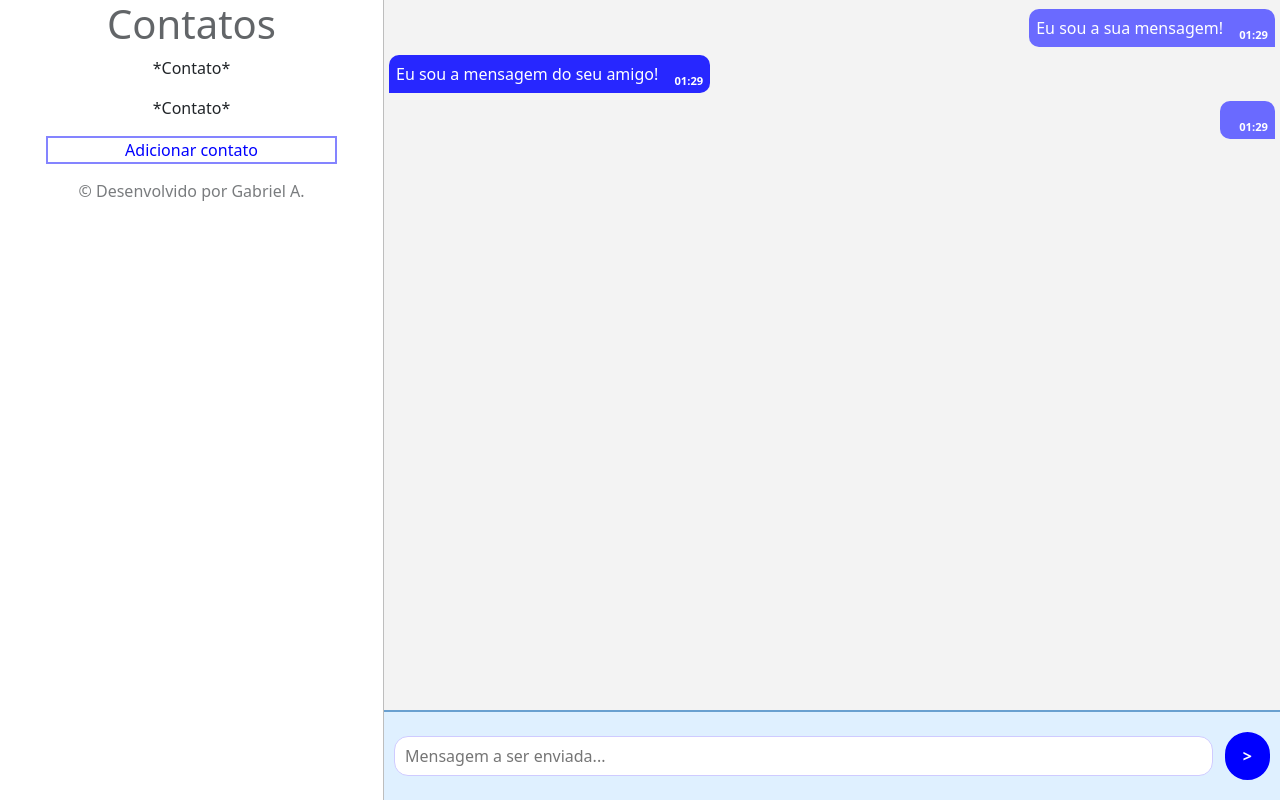
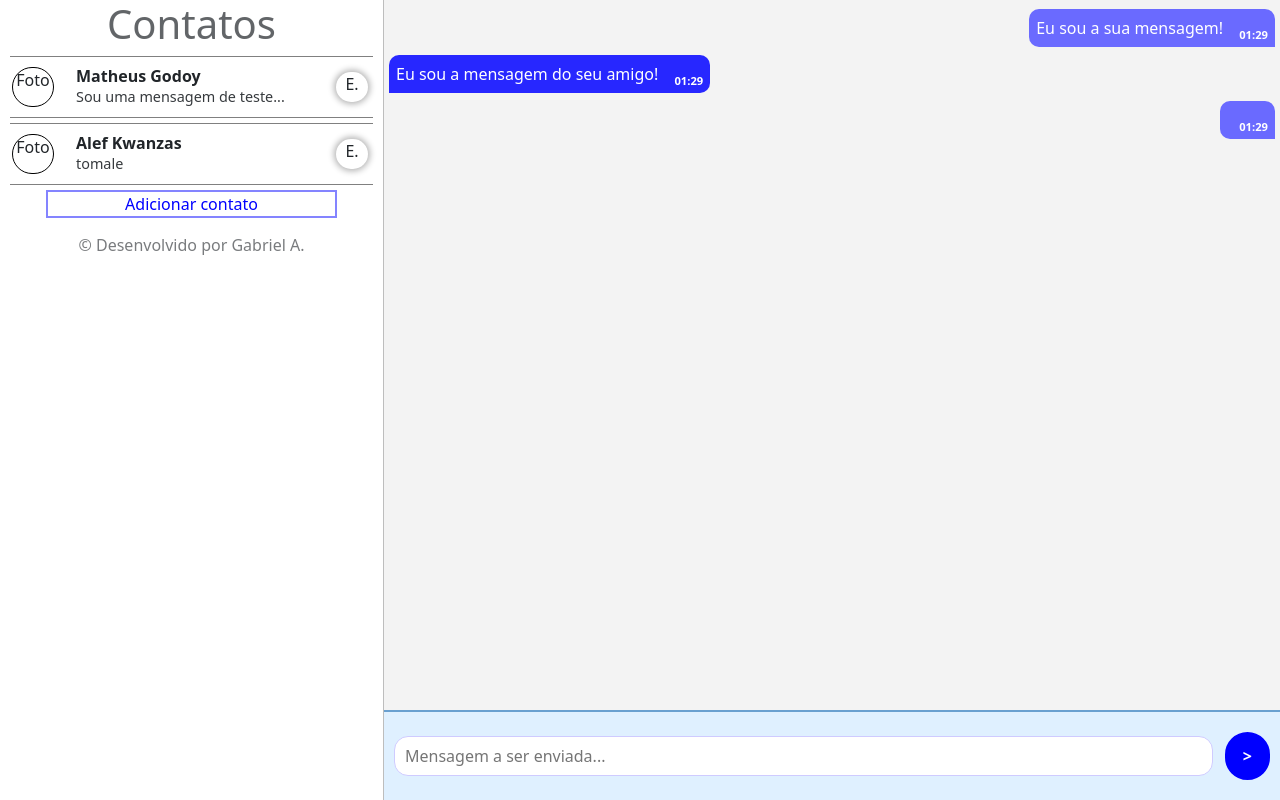
Before and after one commit to Scoorpioon/Tap-and-Send, a React (Create React App) app: page / in a window 1280 px wide. Built offline with nearby package versions, Linux system fonts and the light colour scheme.

Commit message:
Adição de diversas informações
Adicionado nome, foto, última mensagem e botão de edição de contato

```diff
--- a/src/components/contact.jsx
+++ b/src/components/contact.jsx
@@ -1,10 +1,24 @@
 import React, {useRef, useState, lazy} from 'react';
 import '../styles/contactBar.css';
+import dadosMensagem from '../global/data';
 
-const Contato = ({nome, texto}) => {
+const Contato = ({nome, texto, id}) => {
+    const selecionarContato = () => {
+        console.log('ID do contato selecionado: ' + id)
+    }
+
     return(
-        <div className="contact">
-            <p>*Contato*</p>
+        <div className="_contato" onClick={selecionarContato}>
+            <div className="_info-contato">
+                <span className="foto-contato">Foto</span>
+                <div className="textos-contato">
+                    <span className="nome-contato">{nome}</span>
+                    <span className="mensagem-contato">{texto}</span>
+                </div>
+            </div>
+            <div className="_editar-contato">
+                <span>E.</span>
+            </div>
         </div>
     );
 };
```
